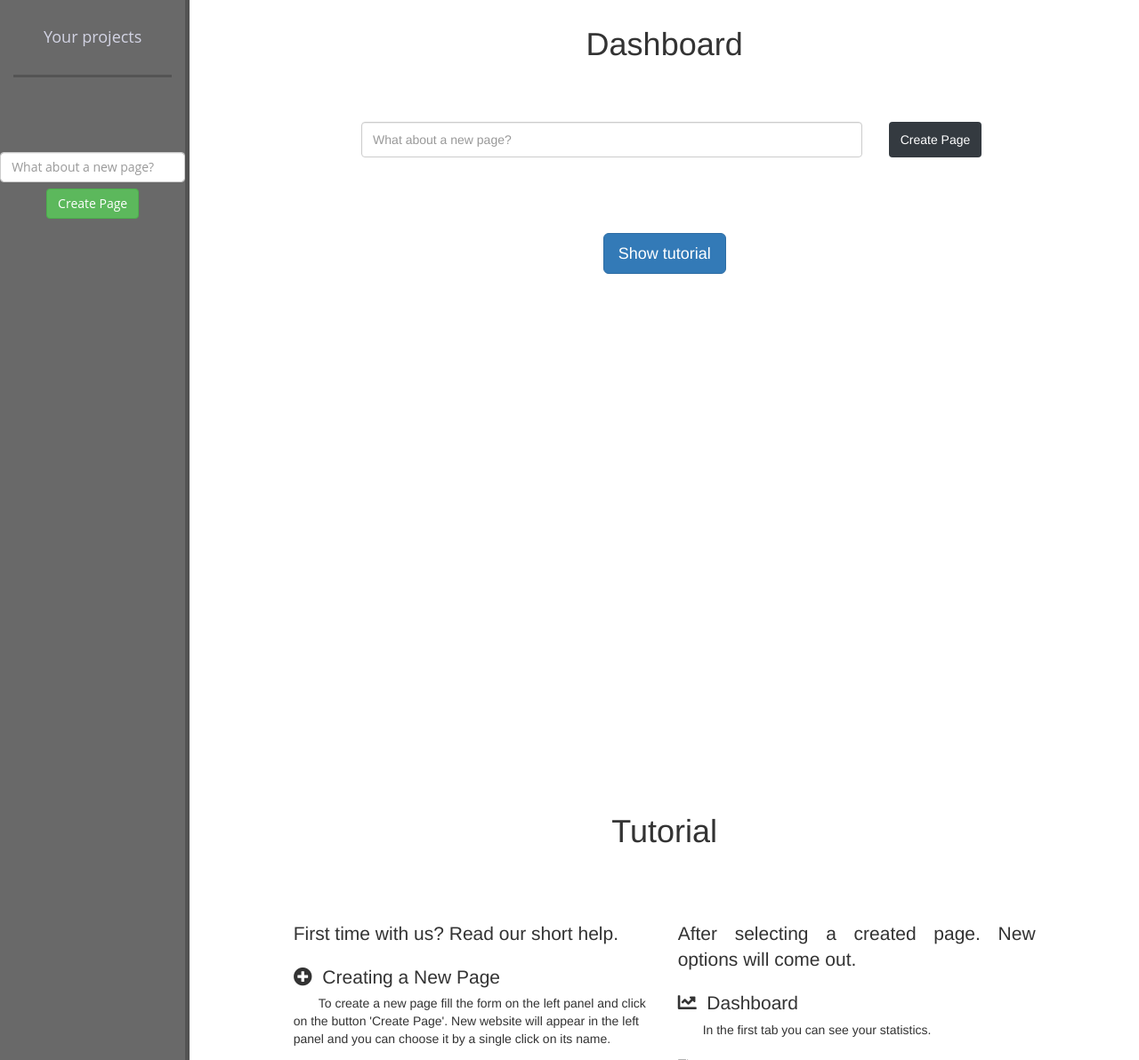
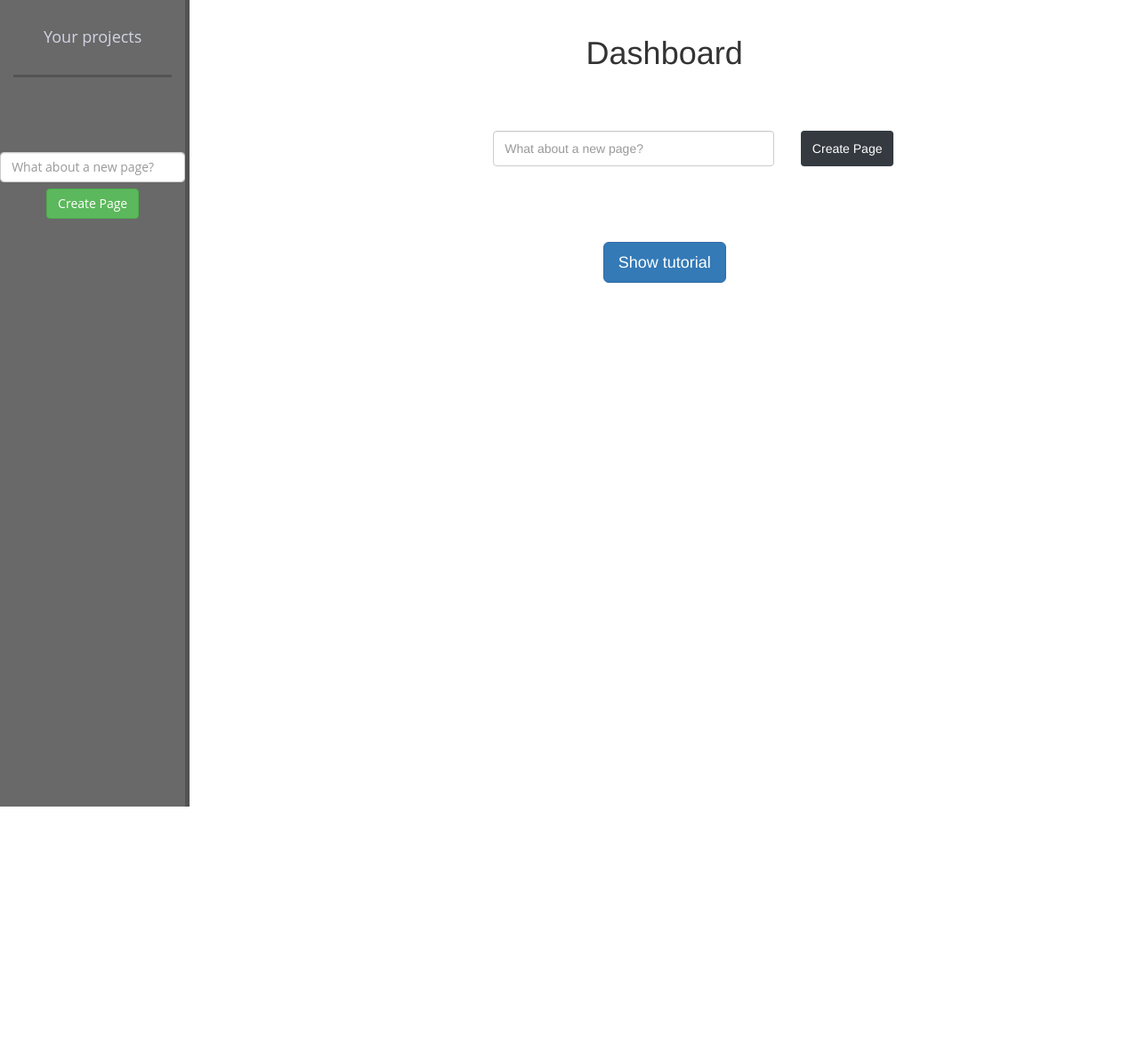
Before and after one commit to martinbenes1996/itu-project, a Django app: page /dashboard/ in a window 1280 px wide. Shown: the part 62-1254 px from the top of the page at 89% size. After the commit the page ends 969 px from the top, so only its background shows below. Run offline with Django 3.2, Linux system fonts and the light colour scheme; data comes from the database, SQL or seed files in the repository; both versions use the stored data as it was after the commit; some libraries are stand-ins or nearby versions.

Commit message:
Dashboard edit

```diff
--- a/XML/8_MyPage.xml
+++ /dev/null
@@ -1,2 +0,0 @@
-<?xml version='1.0' encoding='UTF-8'?>
-<project name="8_MyPage"><FTP><home date="2018-12-05" owner="unknown" size="0" type="d"><BugReport.txt date="2018-12-05" owner="unknown" size="850" type="f" /></home></FTP><DNS><dns>yourDns.cz</dns></DNS><database><table tablename="xcvd"><definition length="6"><def datatype="s">id</def><def datatype="s">col1</def><def datatype="s">col2</def><def datatype="s">col3</def><def datatype="s">col4</def><def datatype="s">col5</def></definition><rows /></table><table tablename="dfgdfsgsdfg"><definition length="6"><def datatype="s">id</def><def datatype="s">col1</def><def datatype="s">col2</def><def datatype="s">col3</def><def datatype="s">col4</def><def datatype="s">col5</def></definition><rows><row><record>0</record><record>da</record><record>sdfasd</record><record>fasdf</record><record>asdfa</record><record>sdf</record></row></rows></table></database><emails><email>new@email.com</email><email>dgfh</email></emails><users><user>newuser</user></users></project>
--- a/hosting/static/css/my_style.css
+++ b/hosting/static/css/my_style.css
@@ -25,6 +25,18 @@
     outline: none;
     text-transform: uppercase;
 }
+
+.create-page{
+    width: 60%;
+    margin: 0 auto;
+    display: flex;
+}
+
+.table-scroll{
+    max-height: 500px;
+    overflow-y: auto;
+}
+
 
 .wrapper.section2{
     background-color: #505393;
--- a/hosting/static/css/snippets/base.css
+++ b/hosting/static/css/snippets/base.css
@@ -140,6 +140,10 @@
 
 #pathbar {
     margin: 7em 5em 1em 13em;
+}
+
+.big-space{
+    margin: 10em 5em 1em 13em;
 }
 
 .space{
--- a/hosting/static/js/my_js.js
+++ b/hosting/static/js/my_js.js
@@ -76,3 +76,7 @@ $(function()
 
       });
 });
+
+function scrollDown() {
+    $('#scroller').animate({ scrollTop: $('#scroller').height()}, 1000);
+}
--- a/hosting/templates/dashboard.html
+++ b/hosting/templates/dashboard.html
@@ -79,11 +79,12 @@
 		</div>
 
 		<div class="col-lg-10">
-			<div class="inner-body" id="scroller">
+		<div class="inner-body" id="scroller">
+			<div class="inner-body">
 				<h1 class="center">Dashboard</h1>
 
 				<form method="post" action="/createpage/">{% csrf_token %}
-					<div class="row">
+					<div class="create-page">
 						<div class="col-lg-2"></div>
 						<div class="col-lg-8">
 							<div class="form-group row" style="margin-top: 50px">
@@ -99,11 +100,12 @@
 						<div class="col-lg-2"></div>
 					</div>
 				</form>
+				<div class="small-space"></div>
 				{% if page_list %}
-				<div class="row" style="margin-top: 50px">
+				<div class="row no-margin">
 					<div class="col-lg-4"></div>
 					<div class="col-lg-4">
-						<table class="table">
+						<table class="table table-scroll">
 							<thead>
 								<tr>
 									<th class="text-center">Your webpages</th>
@@ -127,20 +129,15 @@
 					<div class="col-lg-4"></div>
 				</div>
 				{% else %}
-				<div class="row" style="margin-top: 70px">
+				<div class="row no-margin" style="margin-top: 70px">
 					<div class="col-lg-12 text-center">
-						<a href="#tutorial">
-							<button id="tutorialshower"
-								class="btn btn-lg btn-primary">
-								Show tutorial
-							</button>
-						</a>
+							<button class="btn btn-lg btn-primary" onclick="scrollDown()">Show tutorial</button>
 					</div>
 				</div>
 				{% endif %}
 			</div>
 
-			<div class="row" id="tutorial">
+			<div class="row no-margin" id="tutorial">
 				<div class="col-lg-12 text-center">
 					<h1>Tutorial</h1>
 				</div>
@@ -188,7 +185,9 @@
 					</ul>
 				</div>
 
+
 			</div>
+			<div class="big-space"></div>
 
 
 			<!-- CONTACT FORM -->
@@ -227,16 +226,10 @@
 					</div>
 				</div>
 			</div>
+		</div>
 
 
 		</div>
+	</div>
 
 {% endblock %}
-
-<script>
-	$("#tutorialshower").click(function() {
-		$('#scroller').animate({
-			scrollTop: $("#tutorial").offset().top
-		}, 2000);
-	});
-</script>
```
Also changed, not shown: testhtml.html (+5 -13 lines), db.sqlite3.
